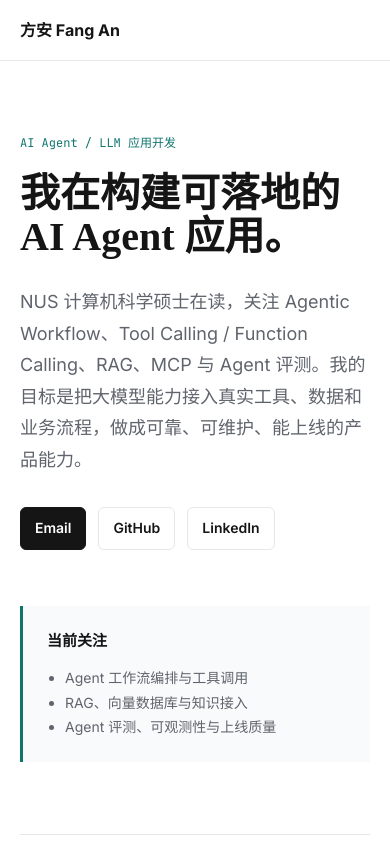
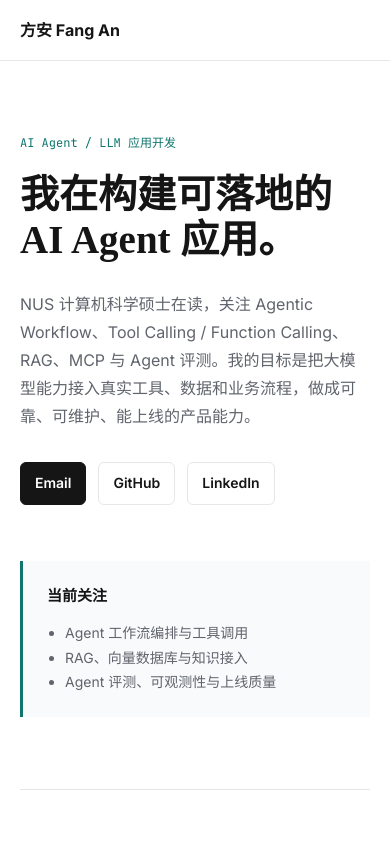
Before and after one commit to ann-Fangann/ann-Fangann.github.io, a plain HTML site: page index.html in a window 390 px wide. Shown: the top 843 px of the page. Drawn offline with Linux system fonts and the light colour scheme; no server answers.

Commit message:
fix: improve mobile homepage wrapping

```diff
--- a/index.html
+++ b/index.html
@@ -34,6 +34,7 @@
     background: var(--paper);
     line-height: 1.75;
     -webkit-font-smoothing: antialiased;
+    overflow-x: hidden;
   }
   a { color: inherit; text-decoration: none; }
   a:hover { color: var(--accent-strong); }
@@ -74,6 +75,14 @@
     gap: 56px;
     align-items: end;
   }
+  .hero > *,
+  .section-head > *,
+  .about-grid > *,
+  .skills-grid > *,
+  .notes-grid > *,
+  .projects-grid > * {
+    min-width: 0;
+  }
   .eyebrow {
     font-family: var(--mono);
     font-size: 12px;
@@ -86,13 +95,17 @@
     line-height: 1.08;
     letter-spacing: 0;
     margin: 0 0 28px;
+    overflow-wrap: anywhere;
   }
   .hero-summary {
     max-width: 720px;
     color: var(--muted);
     font-size: 18px;
     margin: 0 0 32px;
+    overflow-wrap: anywhere;
+    word-break: break-word;
   }
+  .hero-title-line { display: block; }
   .hero-actions,
   .contact-links {
     display: flex;
@@ -157,6 +170,8 @@
     margin: 14px 0 0;
     color: var(--muted);
     max-width: 760px;
+    overflow-wrap: anywhere;
+    word-break: break-word;
   }
 
   .about-grid,
@@ -170,6 +185,8 @@
     grid-column: span 2;
     color: var(--muted);
     font-size: 16px;
+    overflow-wrap: anywhere;
+    word-break: break-word;
   }
   .text-block p { margin: 0 0 18px; }
   .fact-list {
@@ -332,7 +349,11 @@
     .page,
     .nav-inner { padding-left: 20px; padding-right: 20px; }
     .nav-links { display: none; }
-    h1 { font-size: 40px; }
+    h1 {
+      font-size: clamp(34px, 10vw, 40px);
+      line-height: 1.16;
+    }
+    .hero-summary { font-size: 16px; }
     section { padding: 56px 0; }
     .projects-toolbar,
     .timeline-item {
@@ -362,7 +383,7 @@
   <header class="hero">
     <div>
       <p class="eyebrow">AI Agent / LLM 应用开发</p>
-      <h1>我在构建可落地的 AI Agent 应用。</h1>
+      <h1><span class="hero-title-line">我在构建可落地的</span><span class="hero-title-line">AI Agent 应用。</span></h1>
       <p class="hero-summary">
         NUS 计算机科学硕士在读，关注 Agentic Workflow、Tool Calling / Function Calling、RAG、MCP 与 Agent 评测。我的目标是把大模型能力接入真实工具、数据和业务流程，做成可靠、可维护、能上线的产品能力。
       </p>
```
